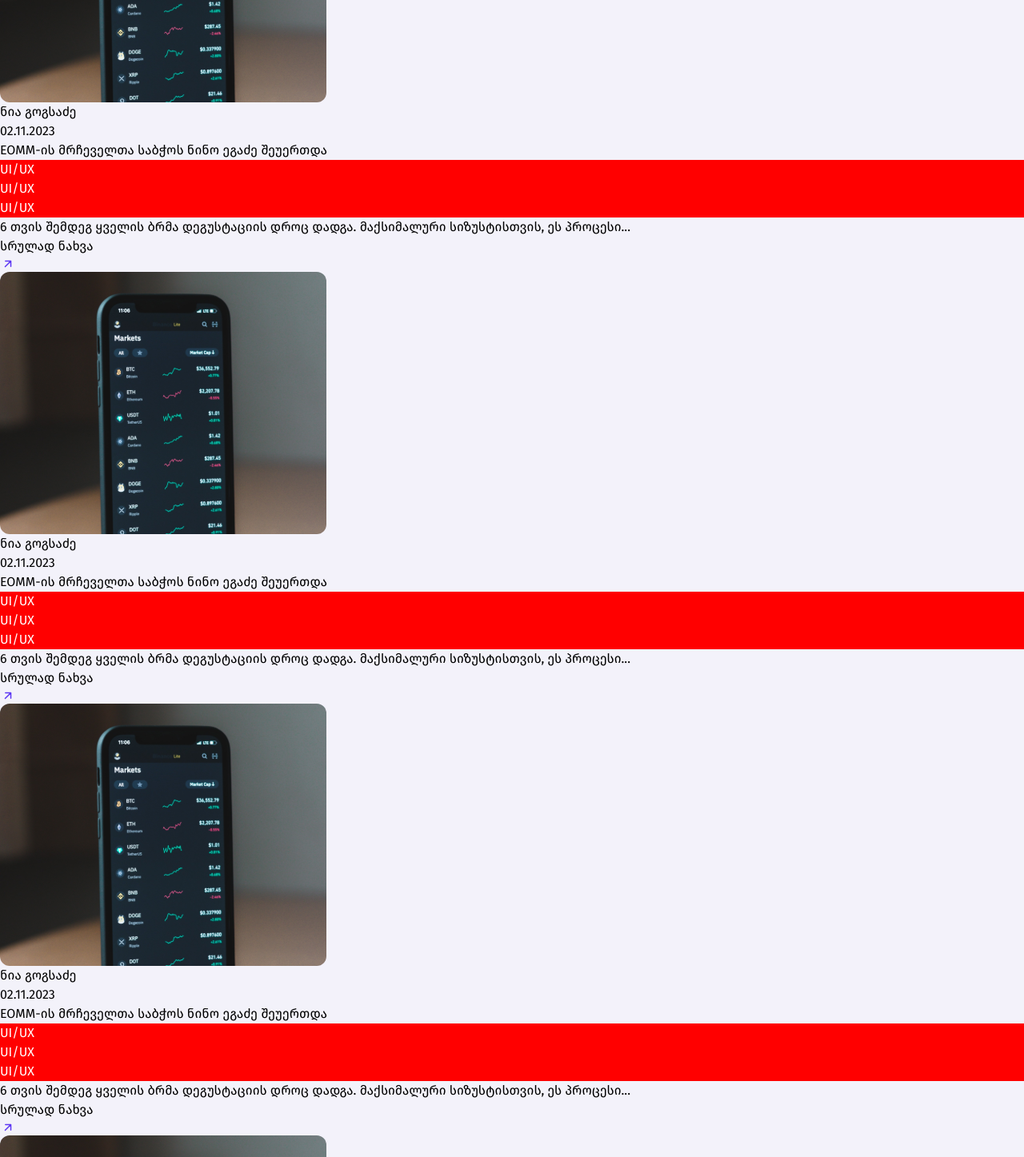
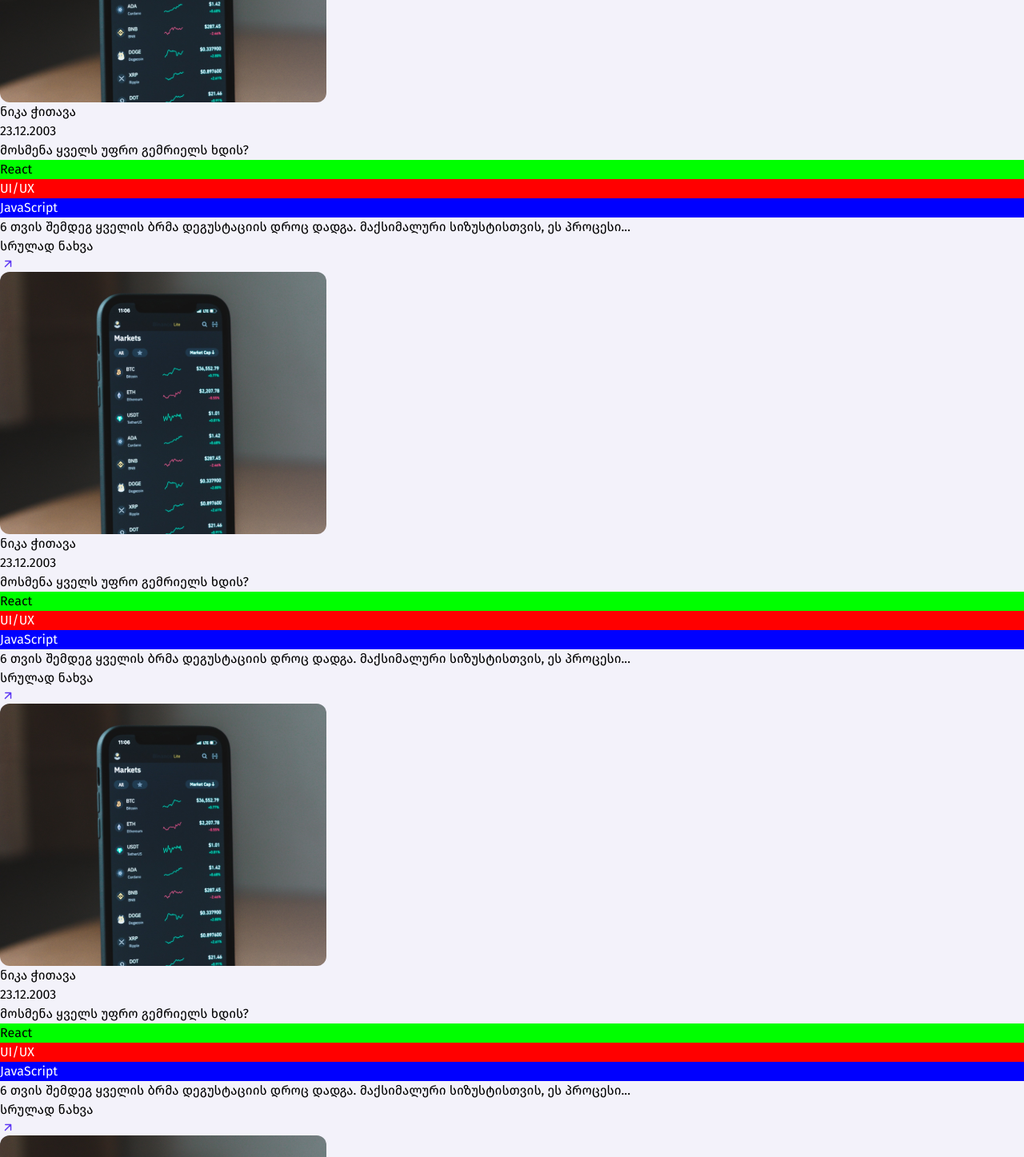
Before and after one commit to nikachitava/redberry_bootcamp, a React (Vite) app: page / in a window 1280 px wide. Shown: the part 560-2007 px from the top of the page at 80% size. Built offline with nearby package versions, Linux system fonts and the light colour scheme; no server answers.

Commit message:
some update on blog card

```diff
--- /dev/null
+++ b/src/assets/Interfaces/IBlogCard.ts
@@ -0,0 +1,9 @@
+export interface IBlogCard {
+    blog_image: string;
+    author: string,
+    release_date: string;
+    title: string;
+    categories: JSX.Element[];
+    description: string;
+    readMore: ()=> void;
+}
--- a/src/components/BlogCard.tsx
+++ b/src/components/BlogCard.tsx
@@ -1,48 +1,39 @@
-import { CategoryButton } from "./CategoryButton";
-import blog_img from "/images/blog_img.svg";
 import arrow from "/images/arrow.svg";
+import { IBlogCard } from "../assets/Interfaces/IBlogCard";
 
-export const BlogCard = () => {
+export const BlogCard: React.FC<IBlogCard> = ({
+  blog_image,
+  author,
+  release_date,
+  title,
+  categories,
+  description,
+  readMore,
+}) => {
   return (
-    <div className="w-[408px]">
-      <div className="mb-[24px]">
-        <img src={blog_img} alt="blog_img" />
-      </div>
-      <div className="">
-        <p className="text-[#1A1A1F] text-[12px] leading-5 font-medium mb-[8px]">
-          ნია გოგსაძე
+    <div className="w-[408px] flex flex-col">
+      <img className="mb-[24px]" src={blog_image} alt="blog_img" />
+
+      <div className="flex flex-col gap-4">
+        <div>
+          <p className="text-[#1A1A1F] text-[12px] leading-5 font-medium mb-[8px]">
+            {author}
+          </p>
+          <p className="text-[#85858D] text-[12px] leading-4 font-normal">
+            {release_date}
+          </p>
+        </div>
+        <h4 className="text-[#1A1A1F] text-[20px] leading-7 font-medium">
+          {title}
+        </h4>
+        <div className="flex flex-wrap gap-[16px] mb-[16px]">{categories}</div>
+        <p className="text-[#404049] text-[16px] leading-7 font-normal">
+          {description}
         </p>
-        <p className="text-[#85858D] text-[12px] leading-4 font-normal mb-[16px]">
-          02.11.2023
-        </p>
-        <h4 className="text-[#1A1A1F] text-[20px] leading-7 font-medium mb-[16px]">
-          EOMM-ის მრჩეველთა საბჭოს ნინო ეგაძე შეუერთდა
-        </h4>
-        <div className="flex gap-[16px] mb-[16px]">
-          <CategoryButton
-            background_color={"#ff0000"}
-            text_color={"#ffffff"}
-            title={"UI/UX"}
-            id={0}
-          />
-          <CategoryButton
-            background_color={"#ff0000"}
-            text_color={"#ffffff"}
-            title={"UI/UX"}
-            id={0}
-          />
-          <CategoryButton
-            background_color={"#ff0000"}
-            text_color={"#ffffff"}
-            title={"UI/UX"}
-            id={0}
-          />
-        </div>
-        <p className="text-[#404049] text-[16px] leading-7 font-normal mb-[16px]">
-          6 თვის შემდეგ ყველის ბრმა დეგუსტაციის დროც დადგა. მაქსიმალური
-          სიზუსტისთვის, ეს პროცესი...
-        </p>
-        <div className="flex gap-1 items-center text-[#5D37F3] text-[14px] leading-5 font-medium cursor-pointer">
+        <div
+          className="flex gap-1 items-center text-[#5D37F3] text-[14px] leading-5 font-medium cursor-pointer"
+          onClick={readMore}
+        >
           სრულად ნახვა
           <img src={arrow} alt="arrow" />
         </div>
--- a/src/sections/BlogsSection.tsx
+++ b/src/sections/BlogsSection.tsx
@@ -1,15 +1,94 @@
+import { useEffect, useState } from "react";
 import { BlogCard } from "../components/BlogCard";
+import { CategoryButton } from "../components/CategoryButton";
+import blog_img from "/images/blog_img.svg";
 
 export const BlogsSection = () => {
+  const openClickedBlog = () => {
+    console.log("blod clicked");
+  };
+
+  const categoryButtons = [
+    <CategoryButton
+      key={1}
+      background_color={"#00FF00"}
+      text_color={"#000000"}
+      title={"React"}
+      id={1}
+    />,
+    <CategoryButton
+      key={2}
+      background_color={"#FF0000"}
+      text_color={"#FFFFFF"}
+      title={"UI/UX"}
+      id={2}
+    />,
+    <CategoryButton
+      key={3}
+      background_color={"#0000FF"}
+      text_color={"#FFFFFF"}
+      title={"JavaScript"}
+      id={3}
+    />,
+  ];
+
   return (
-    <div className="grid grid-cols-3 gap-y-[56px] gap-x-[32px] justify-betwee">
-      <BlogCard />
-      <BlogCard />
-      <BlogCard />
-      <BlogCard />
-      <BlogCard />
-      <BlogCard />
-      <BlogCard />
+    <div className="grid grid-cols-3 gap-y-[56px] gap-x-[32px]">
+      <BlogCard
+        blog_image={blog_img}
+        author={"ნიკა ჭითავა"}
+        release_date={"23.12.2003"}
+        title={"მოსმენა ყველს უფრო გემრიელს ხდის?"}
+        categories={categoryButtons}
+        description={
+          "6 თვის შემდეგ ყველის ბრმა დეგუსტაციის დროც დადგა. მაქსიმალური სიზუსტისთვის, ეს პროცესი..."
+        }
+        readMore={openClickedBlog}
+      />
+      <BlogCard
+        blog_image={blog_img}
+        author={"ნიკა ჭითავა"}
+        release_date={"23.12.2003"}
+        title={"მოსმენა ყველს უფრო გემრიელს ხდის?"}
+        categories={categoryButtons}
+        description={
+          "6 თვის შემდეგ ყველის ბრმა დეგუსტაციის დროც დადგა. მაქსიმალური სიზუსტისთვის, ეს პროცესი..."
+        }
+        readMore={openClickedBlog}
+      />
+      <BlogCard
+        blog_image={blog_img}
+        author={"ნიკა ჭითავა"}
+        release_date={"23.12.2003"}
+        title={"მოსმენა ყველს უფრო გემრიელს ხდის?"}
+        categories={categoryButtons}
+        description={
+          "6 თვის შემდეგ ყველის ბრმა დეგუსტაციის დროც დადგა. მაქსიმალური სიზუსტისთვის, ეს პროცესი..."
+        }
+        readMore={openClickedBlog}
+      />
+      <BlogCard
+        blog_image={blog_img}
+        author={"ნიკა ჭითავა"}
+        release_date={"23.12.2003"}
+        title={"მოსმენა ყველს უფრო გემრიელს ხდის?"}
+        categories={categoryButtons}
+        description={
+          "6 თვის შემდეგ ყველის ბრმა დეგუსტაციის დროც დადგა. მაქსიმალური სიზუსტისთვის, ეს პროცესი..."
+        }
+        readMore={openClickedBlog}
+      />
+      <BlogCard
+        blog_image={blog_img}
+        author={"ნიკა ჭითავა"}
+        release_date={"23.12.2003"}
+        title={"მოსმენა ყველს უფრო გემრიელს ხდის?"}
+        categories={categoryButtons}
+        description={
+          "6 თვის შემდეგ ყველის ბრმა დეგუსტაციის დროც დადგა. მაქსიმალური სიზუსტისთვის, ეს პროცესი..."
+        }
+        readMore={openClickedBlog}
+      />
     </div>
   );
 };
```
Also changed, not shown: 1 other file (tests, documents, lock files or other folders).
